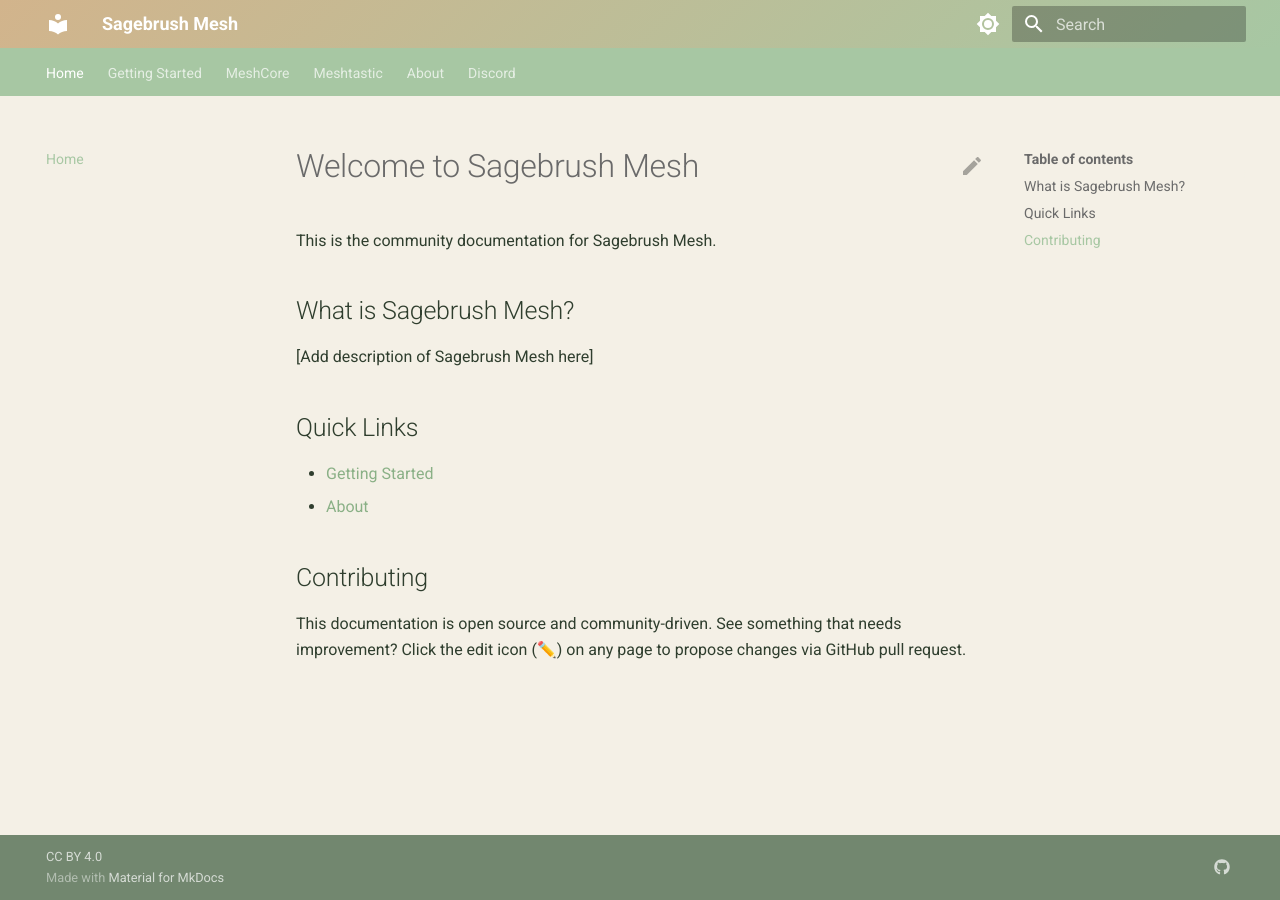
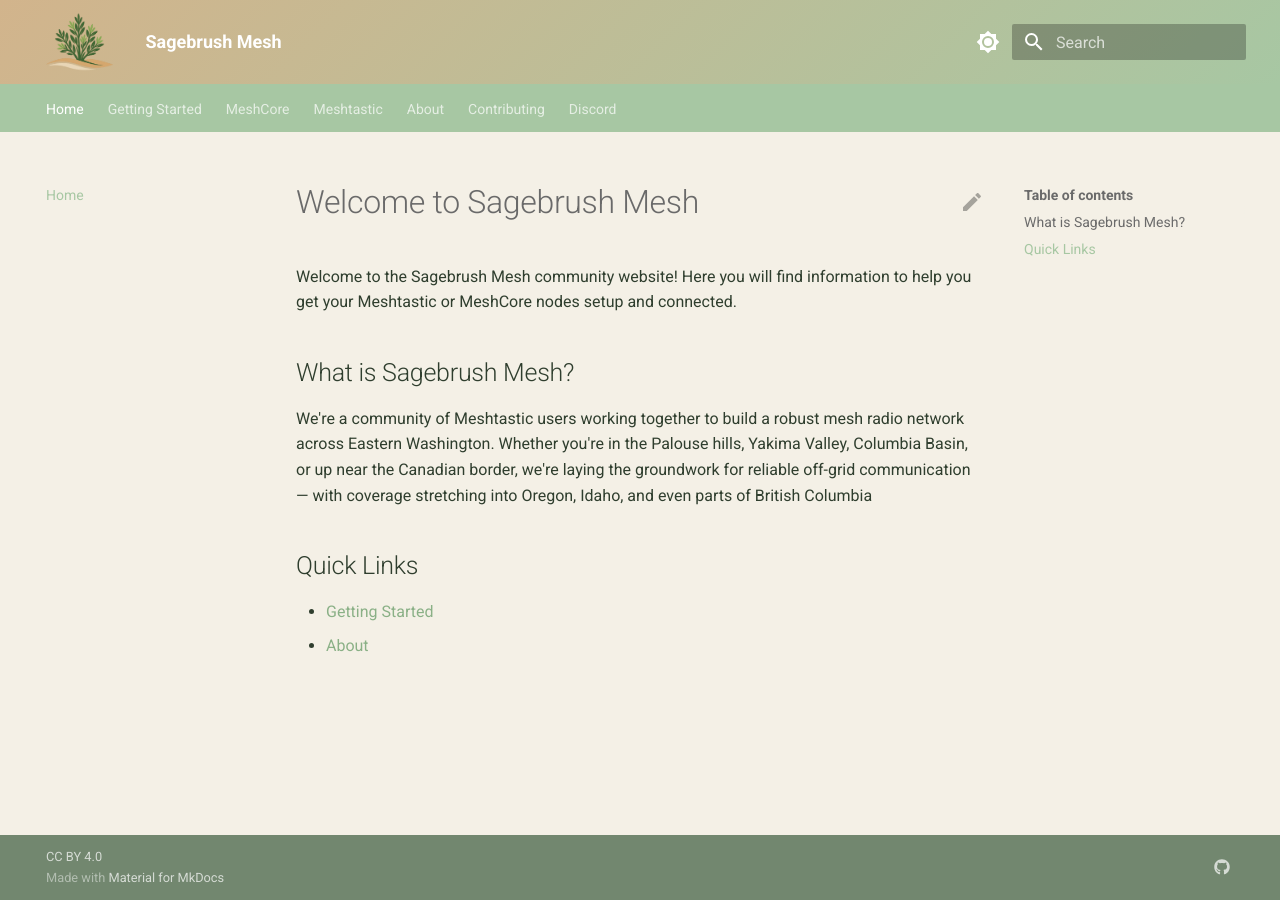
Before and after one commit to jtstockton/sagebrush-www, an MkDocs documentation site: the page built from docs/index.md, in a window 1280 px wide. Built offline with MkDocs 1.6.1 and Material for MkDocs 9.7.7, drawn with Linux system fonts in a browser that asks for light colours.

Commit message:
Add Contributing page and sagebrush logo
- Add comprehensive Contributing page with guidelines for documentation contributions
- Add custom sagebrush logo to replace generic Material icon
- Increase logo size in header for better visibility
- Add Contributing to main navigation menu
- Update index.md to remove contribution section (now on dedicated page)

🤖 Generated with [Claude Code](https://claude.com/claude-code)

Co-Authored-By: Claude Sonnet 4.5 <noreply@anthropic.com>

```diff
--- a/docs/index.md
+++ b/docs/index.md
@@ -1,16 +1,12 @@
 # Welcome to Sagebrush Mesh
 
-This is the community documentation for Sagebrush Mesh.
+Welcome to the Sagebrush Mesh community website! Here you will find information to help you get your Meshtastic or MeshCore nodes setup and connected.
 
 ## What is Sagebrush Mesh?
 
-[Add description of Sagebrush Mesh here]
+We're a community of Meshtastic users working together to build a robust mesh radio network across Eastern Washington. Whether you're in the Palouse hills, Yakima Valley, Columbia Basin, or up near the Canadian border, we're laying the groundwork for reliable off-grid communication — with coverage stretching into Oregon, Idaho, and even parts of British Columbia
 
 ## Quick Links
 
 - [Getting Started](getting-started.md)
 - [About](about.md)
-
-## Contributing
-
-This documentation is open source and community-driven. See something that needs improvement? Click the edit icon (✏️) on any page to propose changes via GitHub pull request.
--- a/docs/stylesheets/extra.css
+++ b/docs/stylesheets/extra.css
@@ -56,6 +56,13 @@
   background: linear-gradient(135deg, #d2b48c 0%, #a7c7a3 100%);
 }
 
+/* Larger logo size */
+.md-header__button.md-logo img,
+.md-header__button.md-logo svg {
+  height: 3rem;
+  width: auto;
+}
+
 /* Footer styling */
 .md-footer {
   background-color: #a7c7a3;
--- a/mkdocs.yml
+++ b/mkdocs.yml
@@ -5,6 +5,8 @@ edit_uri: https://github.com/jtstockton/sagebrush-www/edit/main/docs/
 
 theme:
   name: material
+  logo: assets/images/logo.png
+  favicon: assets/images/logo.png
   palette:
     # Light mode
     - media: "(prefers-color-scheme: light)"
@@ -81,4 +83,5 @@ nav:
   - MeshCore: meshcore.md
   - Meshtastic: meshtastic.md
   - About: about.md
+  - Contributing: contributing.md
   - Discord: contact.md
```
Also changed, not shown: docs/contributing.md (added, +149 -0 lines), docs/assets/images/logo.png (added).
